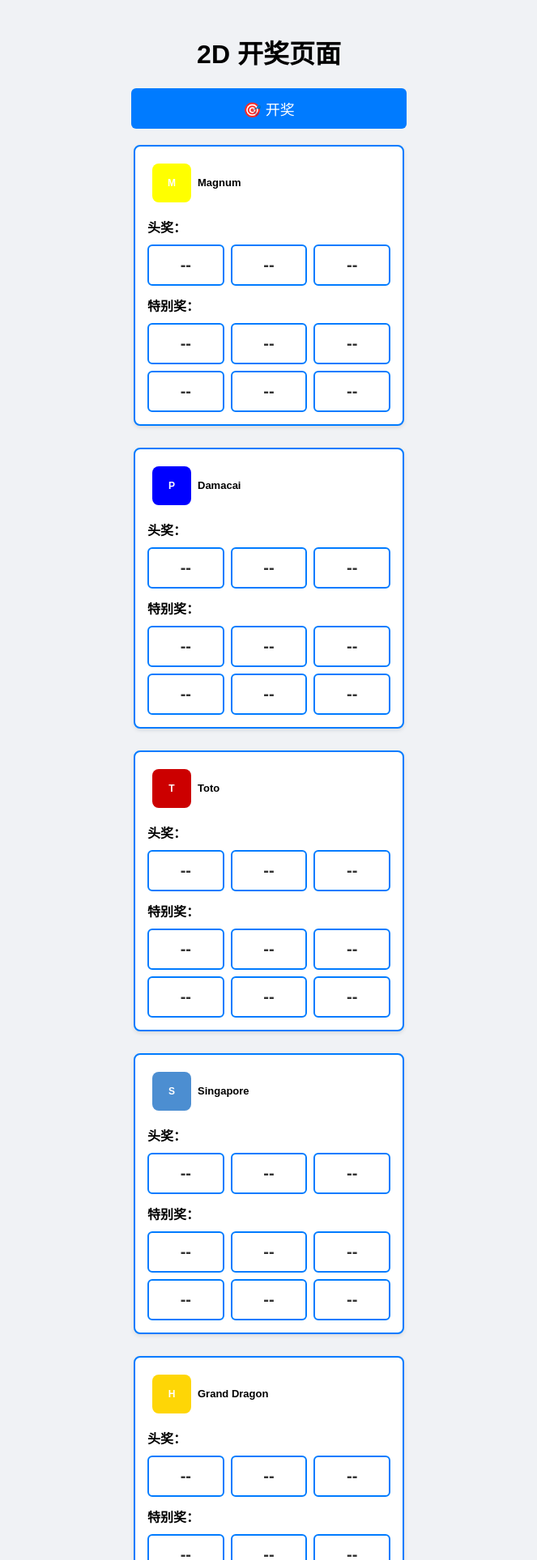
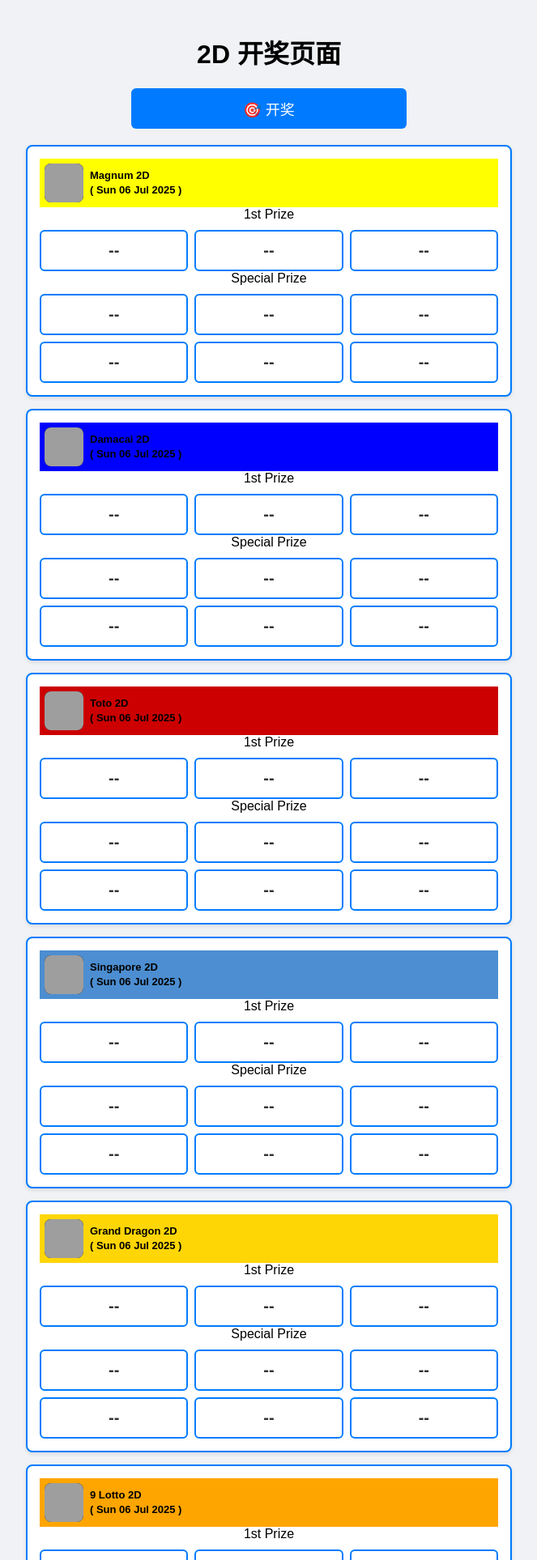
Before and after one commit to boonjun123654/2D_PAGE, a Flask app: page / in a window 1280 px wide. Shown: the top 1927 px of the page at 81% size, without its empty margins (308-971 px from the left). Run offline with Flask 3, Linux system fonts and the light colour scheme; grey boxes are pictures that could not be loaded.

Commit message:
Update index.html

```diff
--- a/templates/index.html
+++ b/templates/index.html
@@ -5,30 +5,21 @@
   <meta name="viewport" content="width=device-width, initial-scale=1.0"/>
   <title>2D 开奖系统</title>
   <link rel="stylesheet" href="{{ url_for('static', filename='style.css') }}">
-  <style>
-    .market-area {
-      display: flex;
-      flex-wrap: wrap;
-      justify-content: center;
-      gap: 12px;
-    }
-
-    .draw-box {
-      flex: 1 1 280px;
-      max-width: 300px;
-    }
-  </style>
 </head>
 <body>
 <div class="container">
   <h1>2D 开奖页面</h1>
   <a href="javascript:void(0)" onclick="startDraw()" class="draw-button">🎯 开奖</a>
 
-  <!-- 固定显示 9 个市场 -->
   <div class="market-area" id="draw-area"></div>
 </div>
 
 <script>
+const today = new Date();
+const dateStr = today.toLocaleDateString('en-GB', {
+  weekday: 'short', day: '2-digit', month: 'short', year: 'numeric'
+}).replace(',', '');
+
 const markets = [
   { code: 'M', name: 'Magnum', color: '#ffff00' },
   { code: 'P', name: 'Damacai', color: '#0000ff' },
@@ -48,18 +39,21 @@ window.onload = () => {
     box.className = 'draw-box';
     box.id = `draw-box-${market.code}`;
     box.innerHTML = `
-      <div class="market-header">
-        <div class="market-logo" style="background:${market.color}">${market.code}</div>
-        <div class="market-title">${market.name}</div>
+      <div class="market-header" style="background-color: ${market.color};">
+        <img src="{{ url_for('static', filename='logo.png') }}" alt="logo" class="market-logo">
+        <div class="market-title">
+          <div><strong>${market.name} 2D</strong></div>
+          <div>( ${dateStr} )</div>
+        </div>
       </div>
-      <div class="result-title">头奖：</div>
+      <div class="section-title">1st Prize</div>
       <div class="result-table">
         <div class="result-box blank" id="odd-even-${market.code}">--</div>
         <div class="result-box blank" id="head-${market.code}">--</div>
         <div class="result-box blank" id="big-small-${market.code}">--</div>
       </div>
-      <div class="result-title">特别奖：</div>
-      <div class="result-table" id="special-${market.code}">
+      <div class="section-title">Special Prize</div>
+      <div class="result-table" style="grid-template-columns: repeat(3, 1fr);" id="special-${market.code}">
         ${Array.from({length: 6}).map((_, i) => `<div class="result-box blank" id="special-${market.code}-${i}">--</div>`).join('')}
       </div>
     `;
@@ -105,9 +99,9 @@ function startDraw() {
                   break;
                 }
               }
-            }, 10000);
+            }, 1000);
           }
-        }, 5000);
+        }, 300);
       });
   });
 }
```
